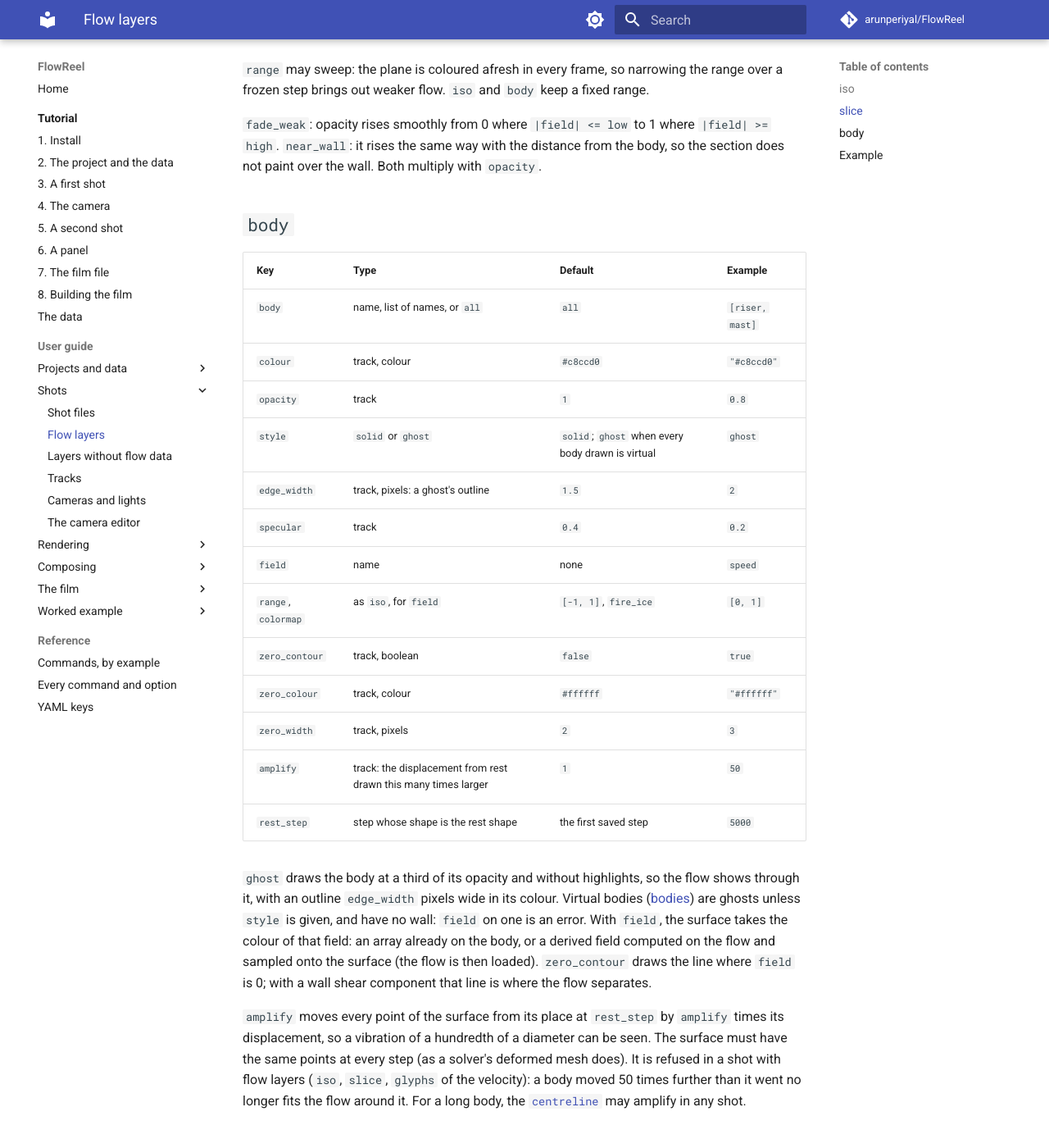
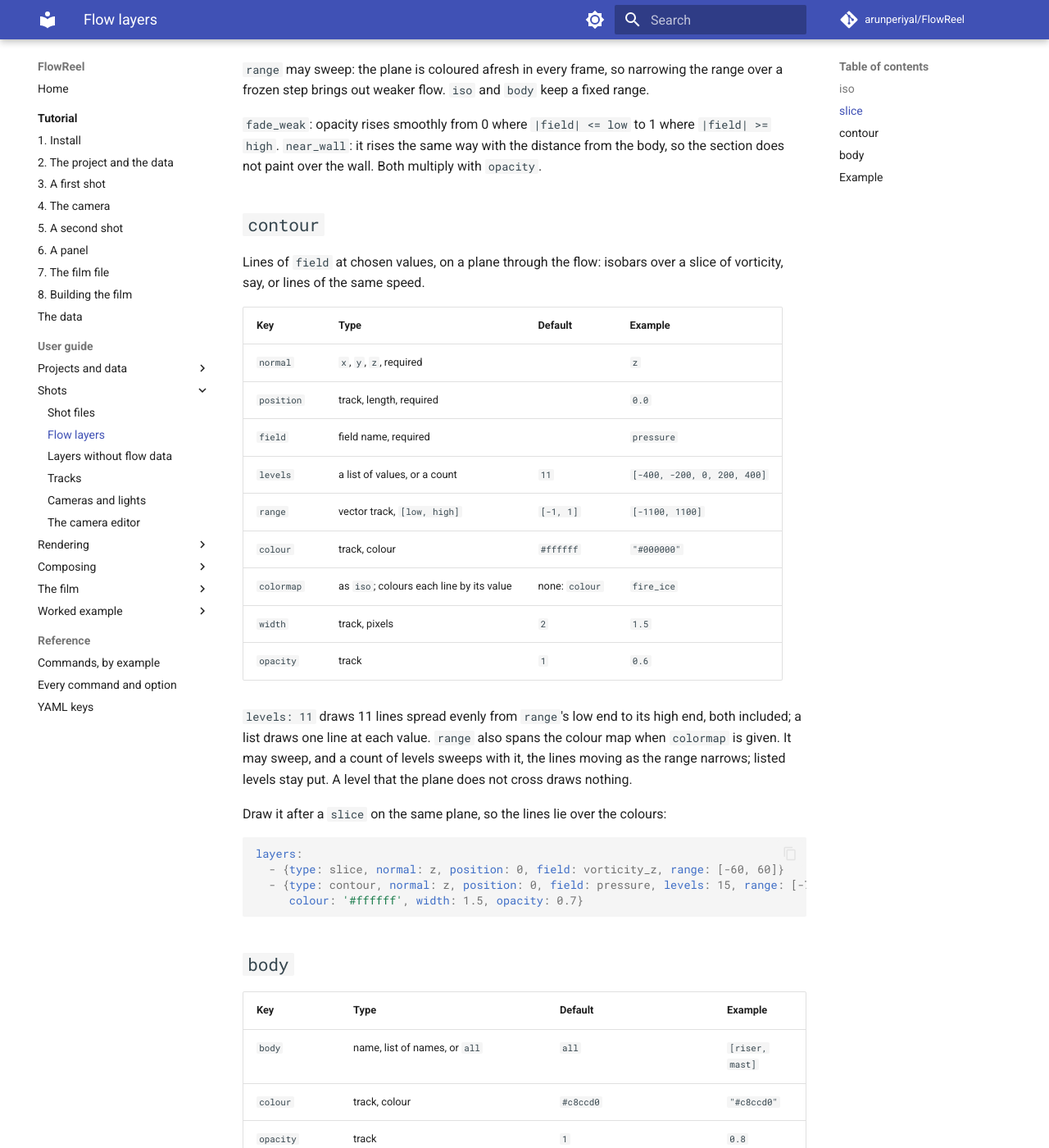
Before and after one commit to arunperiyal/FlowReel, an MkDocs documentation site: the page built from docs/layers-flow.md, in a window 1280 px wide and 1400 px high, scrolled down 2283 px. Shown: the whole window at 82% size. Built offline with MkDocs 1.6.1 and Material for MkDocs 9.7.7, drawn with Linux system fonts in a browser that asks for light colours; comment, search, counter and statistics services are not loaded.

Commit message:
Document the contour layer, with an example and a try in chapter 6
The reference generator learns that contour is a flow layer.

````diff
--- a/docs/layers-flow.md
+++ b/docs/layers-flow.md
@@ -65,6 +65,38 @@ over a frozen step brings out weaker flow. `iso` and `body` keep a fixed range.
 `|field| >= high`. `near_wall`: it rises the same way with the distance from the body, so
 the section does not paint over the wall. Both multiply with `opacity`.
 
+## `contour`
+
+Lines of `field` at chosen values, on a plane through the flow: isobars over a slice of
+vorticity, say, or lines of the same speed.
+
+| Key | Type | Default | Example |
+|---|---|---|---|
+| `normal` | `x`, `y`, `z`, required | | `z` |
+| `position` | track, length, required | | `0.0` |
+| `field` | field name, required | | `pressure` |
+| `levels` | a list of values, or a count | `11` | `[-400, -200, 0, 200, 400]` |
+| `range` | vector track, `[low, high]` | `[-1, 1]` | `[-1100, 1100]` |
+| `colour` | track, colour | `#ffffff` | `"#000000"` |
+| `colormap` | as `iso`; colours each line by its value | none: `colour` | `fire_ice` |
+| `width` | track, pixels | `2` | `1.5` |
+| `opacity` | track | `1` | `0.6` |
+
+`levels: 11` draws 11 lines spread evenly from `range`'s low end to its high end, both
+included; a list draws one line at each value. `range` also spans the colour map when
+`colormap` is given. It may sweep, and a count of levels sweeps with it, the lines
+moving as the range narrows; listed levels stay put. A level that the plane does not
+cross draws nothing.
+
+Draw it after a `slice` on the same plane, so the lines lie over the colours:
+
+```yaml
+layers:
+  - {type: slice, normal: z, position: 0, field: vorticity_z, range: [-60, 60]}
+  - {type: contour, normal: z, position: 0, field: pressure, levels: 15, range: [-700, 700],
+     colour: '#ffffff', width: 1.5, opacity: 0.7}
+```
+
 ## `body`
 
 | Key | Type | Default | Example |
````
Also changed, not shown: docs/PLAN.md (+1 -1 lines), docs/reference/yaml.md (+16 -0 lines), docs/tutorial/06-panel.md (+13 -0 lines), 2 other files.
